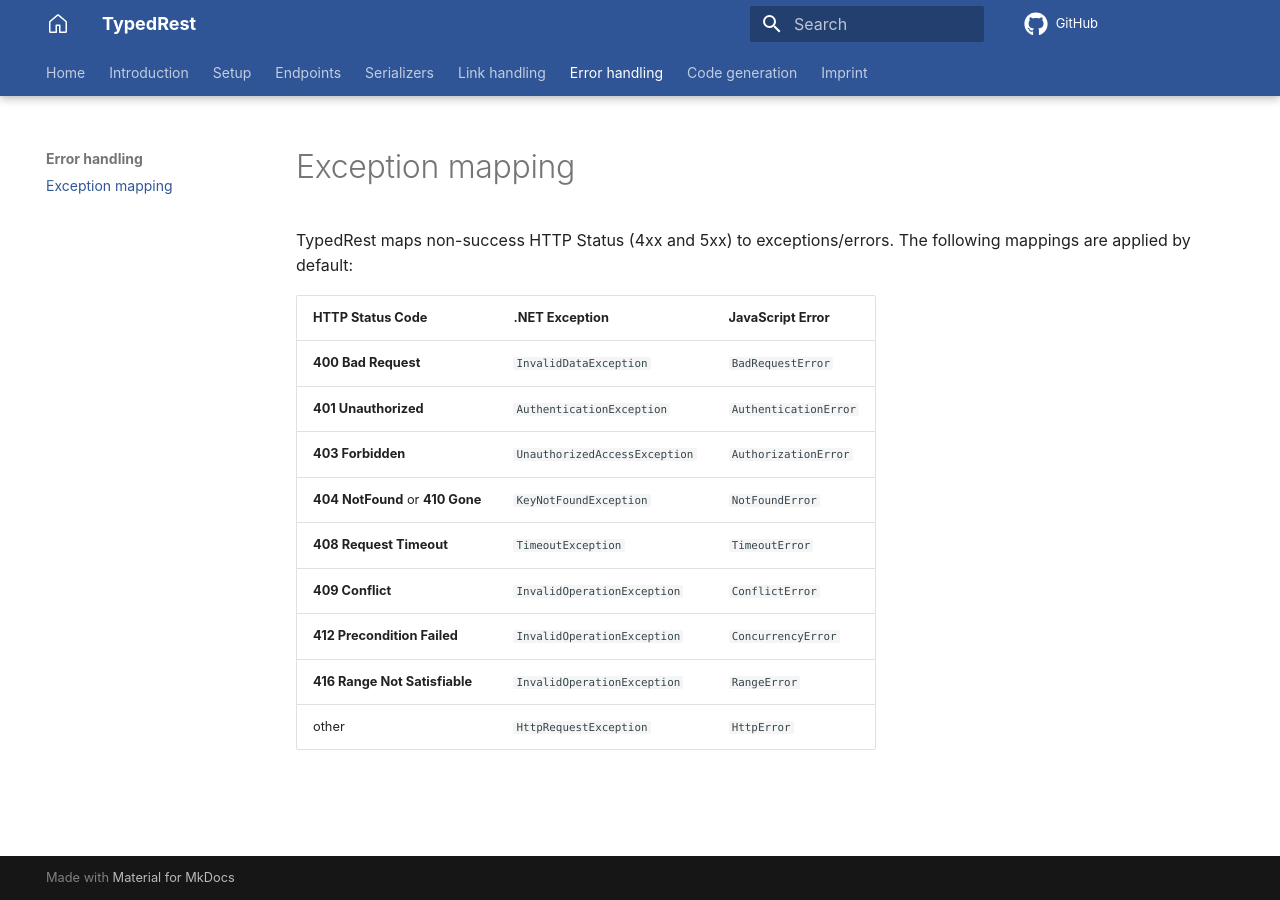
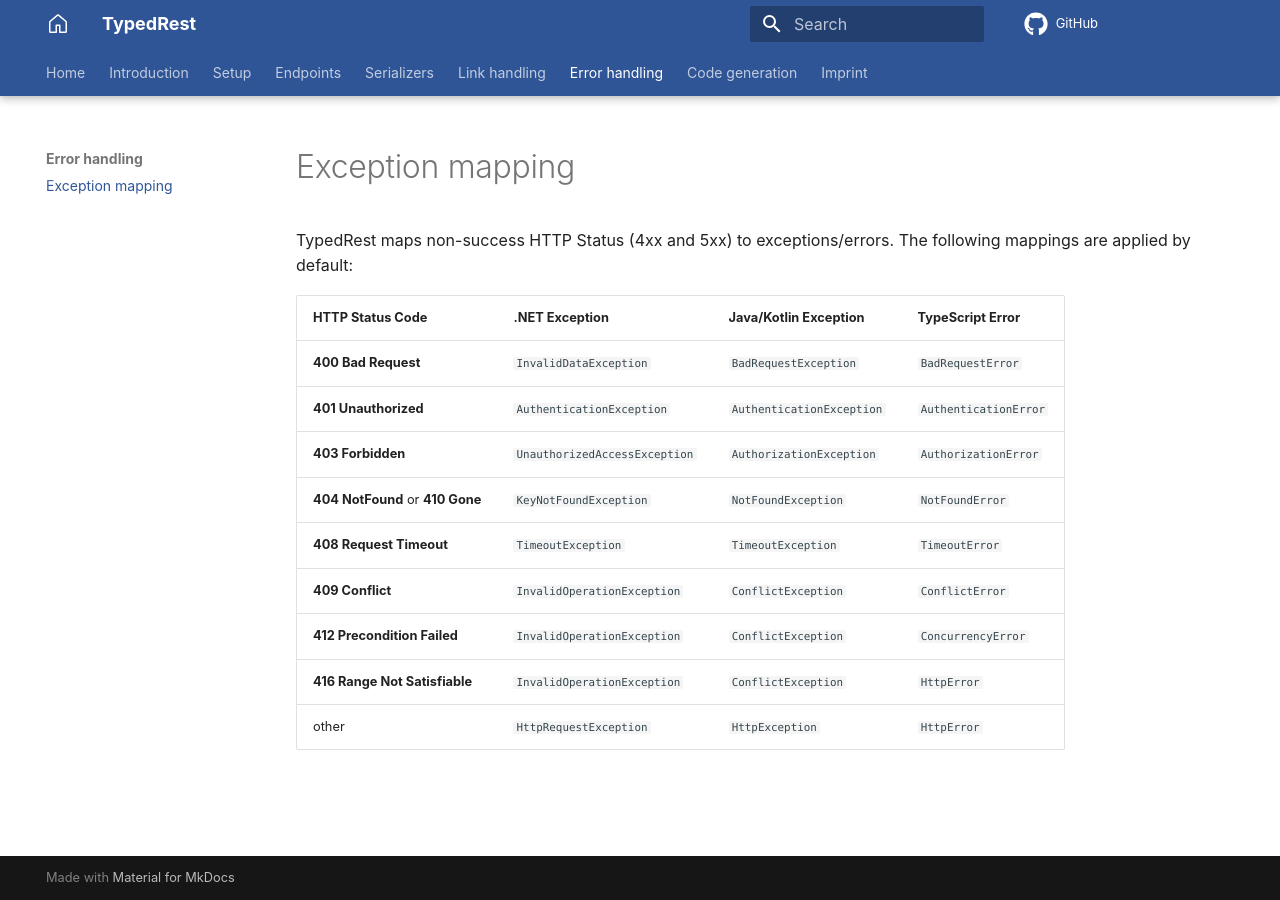
Before and after one commit to TypedRest/docs, an MkDocs documentation site: the page built from docs/error-handling/index.md, in a window 1280 px wide. Built offline with MkDocs 1.6.1 and Material for MkDocs 9.7.7, drawn with Linux system fonts in a browser that asks for light colours; comment, search, counter and statistics services are not loaded.

Commit message:
Extended error mapping table

```diff
--- a/docs/error-handling/index.md
+++ b/docs/error-handling/index.md
@@ -2,14 +2,14 @@
 
 TypedRest maps non-success HTTP Status (4xx and 5xx) to exceptions/errors. The following mappings are applied by default:
 
-| HTTP Status Code                 | .NET Exception                | JavaScript Error      |
-| -------------------------------- | ----------------------------- | --------------------- |
-| **400 Bad Request**              | `InvalidDataException`        | `BadRequestError`     |
-| **401 Unauthorized**             | `AuthenticationException`     | `AuthenticationError` |
-| **403 Forbidden**                | `UnauthorizedAccessException` | `AuthorizationError`  |
-| **404 NotFound** or **410 Gone** | `KeyNotFoundException`        | `NotFoundError`       |
-| **408 Request Timeout**          | `TimeoutException`            | `TimeoutError`        |
-| **409 Conflict**                 | `InvalidOperationException`   | `ConflictError`       |
-| **412 Precondition Failed**      | `InvalidOperationException`   | `ConcurrencyError`    |
-| **416 Range Not Satisfiable**    | `InvalidOperationException`   | `RangeError`          |
-| other                            | `HttpRequestException`        | `HttpError`           |
+| HTTP Status Code                 | .NET Exception                | Java/Kotlin Exception      | TypeScript Error      |
+| -------------------------------- | ----------------------------- | -------------------------- | --------------------- |
+| **400 Bad Request**              | `InvalidDataException`        | `BadRequestException`      | `BadRequestError`     |
+| **401 Unauthorized**             | `AuthenticationException`     | `AuthenticationException`  | `AuthenticationError` |
+| **403 Forbidden**                | `UnauthorizedAccessException` | `AuthorizationException`   | `AuthorizationError`  |
+| **404 NotFound** or **410 Gone** | `KeyNotFoundException`        | `NotFoundException`        | `NotFoundError`       |
+| **408 Request Timeout**          | `TimeoutException`            | `TimeoutException`         | `TimeoutError`        |
+| **409 Conflict**                 | `InvalidOperationException`   | `ConflictException`        | `ConflictError`       |
+| **412 Precondition Failed**      | `InvalidOperationException`   | `ConflictException`        | `ConcurrencyError`    |
+| **416 Range Not Satisfiable**    | `InvalidOperationException`   | `ConflictException`        | `HttpError`           |
+| other                            | `HttpRequestException`        | `HttpException`            | `HttpError`           |
```
